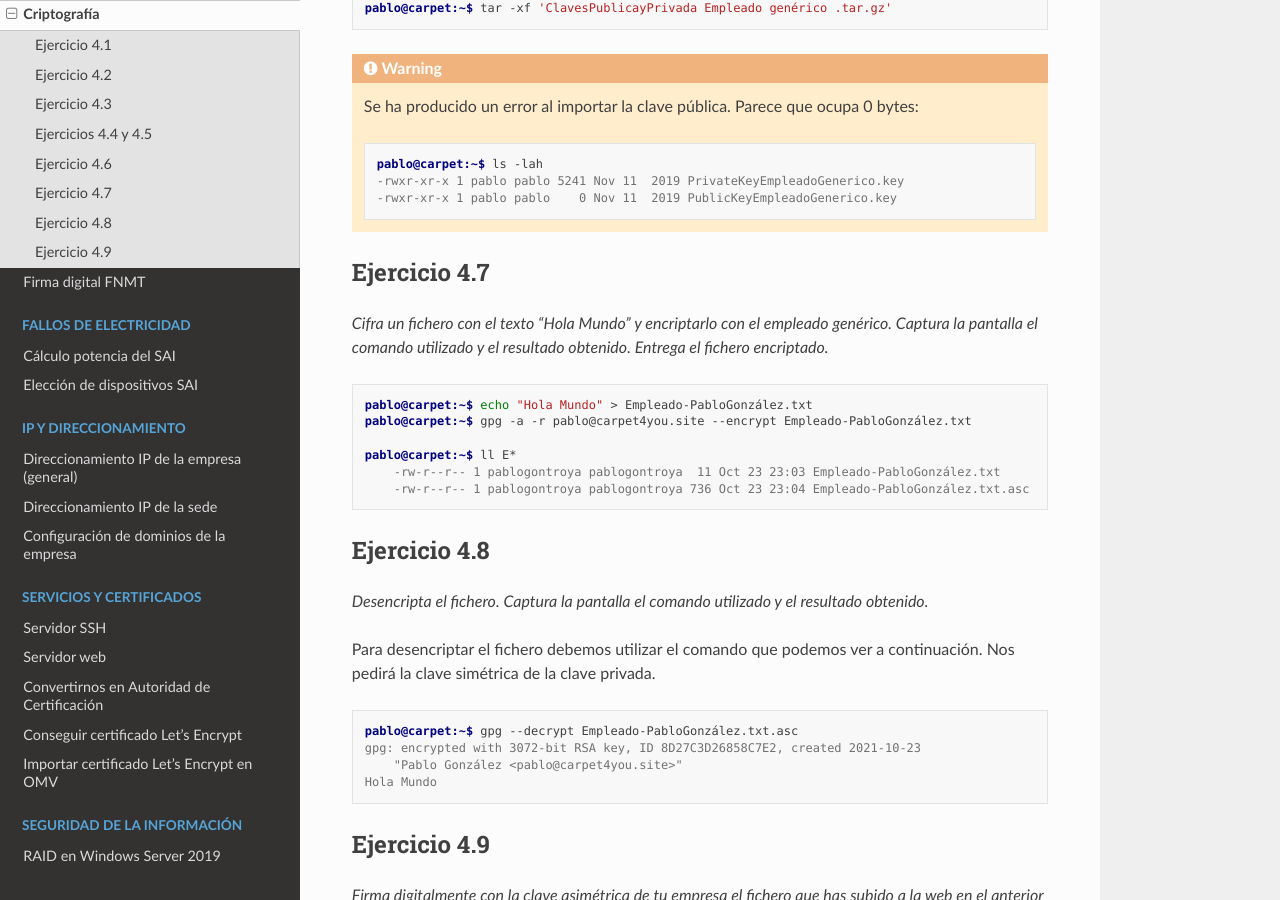
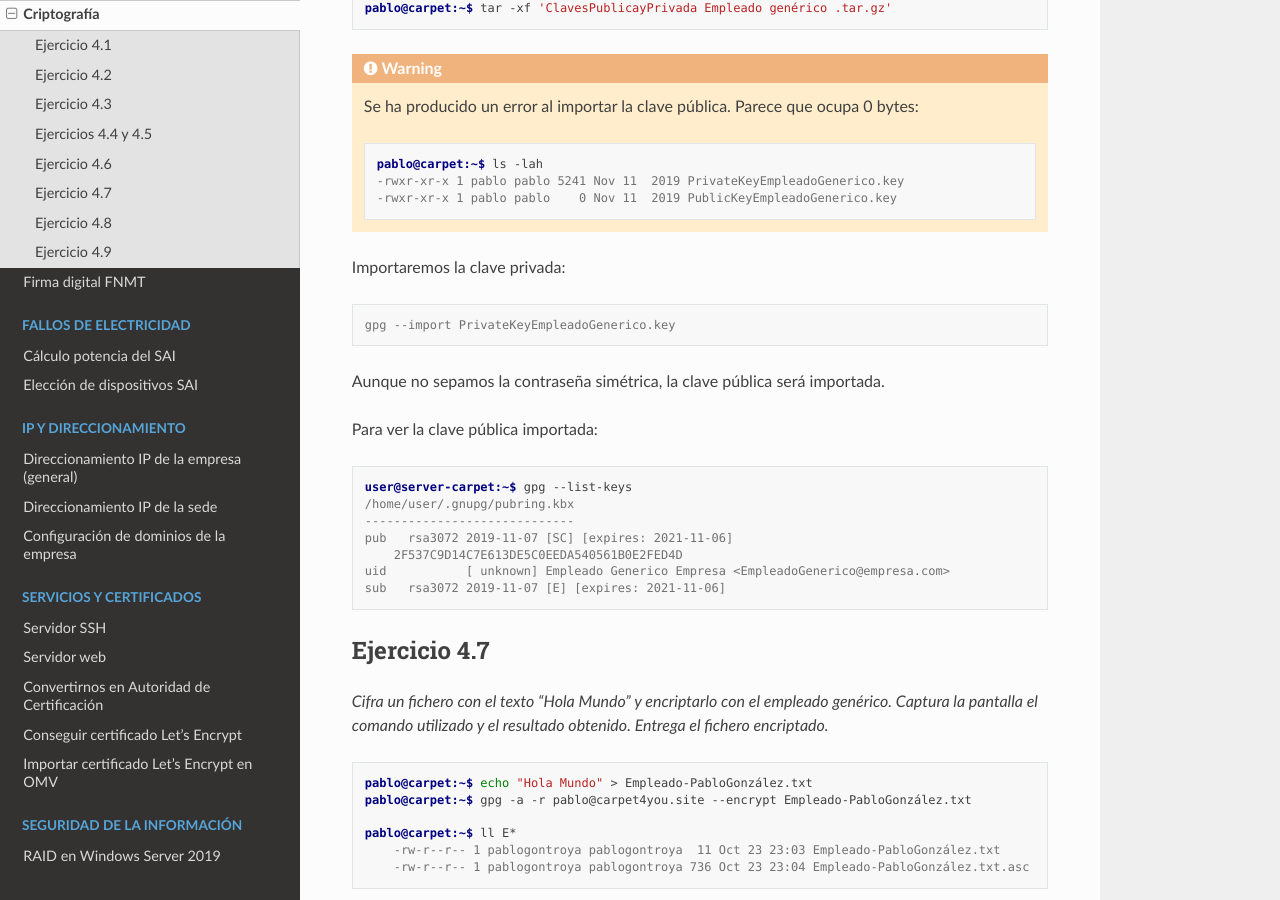
Before and after one commit to gonzaleztroyano/ASIR2-SYAD-P1, a Sphinx documentation site: the page built from docs/source/criptografia.rst, in a window 1280 px wide and 900 px high, scrolled down 3018 px. Built offline with Sphinx 7.4.7 and the Read the Docs theme 2.0.0, drawn with Linux system fonts in a browser that asks for light colours.

Commit message:
Arreglar criptografía. Faltaba importación emple

```diff
--- a/docs/source/conf.py
+++ b/docs/source/conf.py
@@ -6,8 +6,8 @@ project = 'Proyecto Seguridad y Alta Disponibilidad - Trimestre 1'
 copyright = '2021, Pablo González, CC BY 2.5 ES'
 author = 'Pablo González Troyano - 2º ASIR - IES Villablanca'
 
-release = '0.114'
-version = '0.114'
+release = '0.118'
+version = '0.118'
 
 # -- General configuration
 
--- a/docs/source/criptografia.rst
+++ b/docs/source/criptografia.rst
@@ -159,6 +159,27 @@ Una vez descargadas desde el Aula Virtual las claves, debemos extraer los .key d
         -rwxr-xr-x 1 pablo pablo 5241 Nov 11  2019 PrivateKeyEmpleadoGenerico.key
         -rwxr-xr-x 1 pablo pablo    0 Nov 11  2019 PublicKeyEmpleadoGenerico.key
 
+Importaremos la clave privada:
+
+.. code-block:: console
+
+    gpg --import PrivateKeyEmpleadoGenerico.key
+
+Aunque no sepamos la contraseña simétrica, la clave pública será importada.
+
+Para ver la clave pública importada:
+
+.. code-block:: console
+
+    user@server-carpet:~$ gpg --list-keys
+    /home/user/.gnupg/pubring.kbx
+    -----------------------------
+    pub   rsa3072 2019-11-07 [SC] [expires: 2021-11-06]
+        2F537C9D14C7E613DE5C0EEDA540561B0E2FED4D
+    uid           [ unknown] Empleado Generico Empresa <EmpleadoGenerico@empresa.com>
+    sub   rsa3072 2019-11-07 [E] [expires: 2021-11-06]
+
+
 
 Ejercicio 4.7
 =============
```
